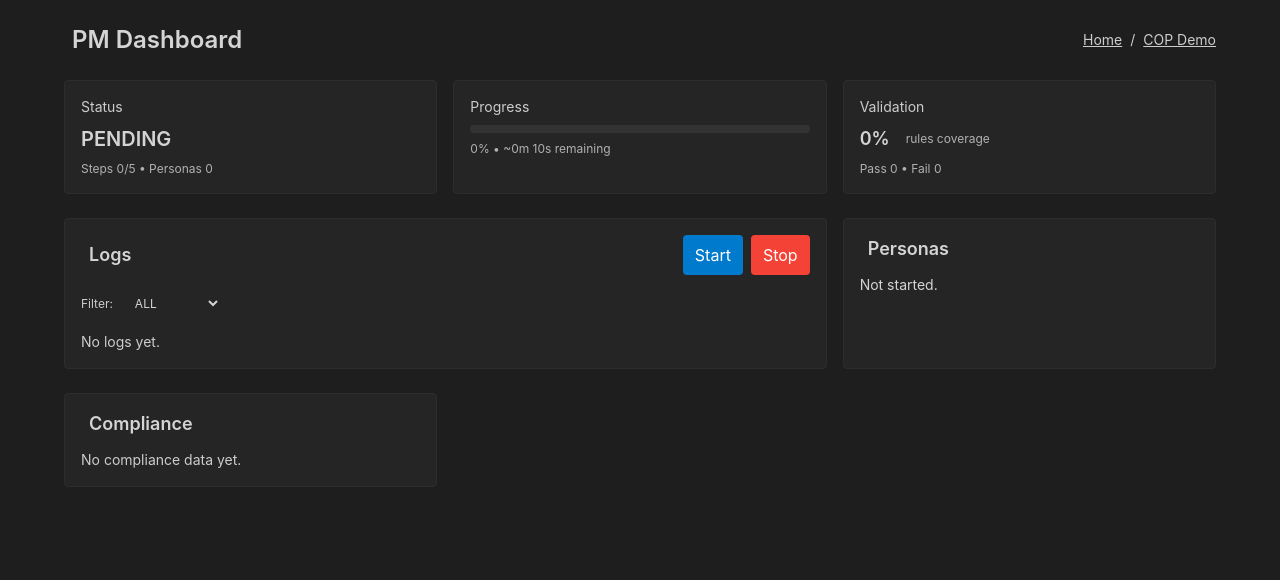
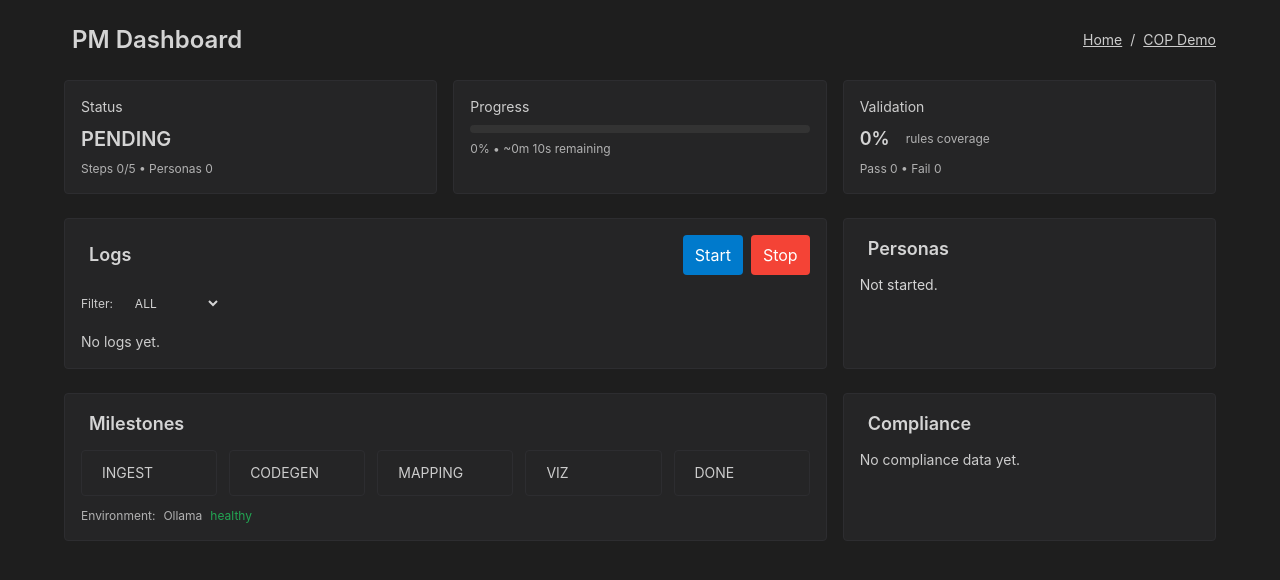
Before and after one commit to laserpointlabs/blueforce-cop-demo, a Next.js app: page /pm-dashboard in a window 1280 px wide. Shown: the top 580 px of the page. Built offline with nearby package versions, Linux system fonts and the light colour scheme.

Commit message:
feat(pm-dashboard): add Milestones card with phase status and environment health to fill left space

```diff
--- a/app/pm-dashboard/page.tsx
+++ b/app/pm-dashboard/page.tsx
@@ -7,6 +7,7 @@ export default function PMDashboard() {
   const [wf, setWf] = useState<any>(null);
   const [polling, setPolling] = useState<number | null>(null);
   const [phaseFilter, setPhaseFilter] = useState<string>('ALL');
+  const [ollamaOk, setOllamaOk] = useState<boolean | null>(null);
 
   const kpis = useMemo(() => {
     const status = wf?.status ?? 'PENDING';
@@ -61,6 +62,13 @@ export default function PMDashboard() {
     setPolling(1);
     return () => clearInterval(interval);
   }, [wfId]);
+
+  useEffect(() => {
+    // Environment health snapshot for PM context
+    fetch('/api/health/ollama')
+      .then((r) => setOllamaOk(r.ok))
+      .catch(() => setOllamaOk(false));
+  }, []);
 
   const start = async () => {
     const res = await fetch('/api/workflows/cop-demo/start', { method: 'POST' });
@@ -165,6 +173,37 @@ export default function PMDashboard() {
         </section>
 
         <section className="grid grid-cols-1 md:grid-cols-3 gap-4">
+          <div className="md:col-span-2 p-4 rounded border space-y-3" style={{ backgroundColor: 'var(--theme-bg-secondary)', borderColor: 'var(--theme-border)' }}>
+            <h2 className="text-lg font-semibold flex items-center gap-2"><Icon name="timeline" size="sm" /> Milestones</h2>
+            {(() => {
+              const phases = ['INGEST', 'CODEGEN', 'MAPPING', 'VIZ', 'DONE'];
+              const current = wf?.step ?? 0; // 0..5
+              return (
+                <ol className="grid grid-cols-1 md:grid-cols-5 gap-3">
+                  {phases.map((ph, idx) => {
+                    const stepNum = idx + 1;
+                    const isDone = (wf?.status === 'COMPLETED') || current > idx + 0;
+                    const isActive = current === stepNum;
+                    const color = isDone ? 'var(--theme-accent-success)' : isActive ? 'var(--theme-accent-primary)' : 'var(--theme-text-muted)';
+                    const icon = isDone ? 'check' : isActive ? 'loading' : 'circle-large-outline';
+                    return (
+                      <li key={ph} className="p-3 rounded border" style={{ borderColor: 'var(--theme-border)' }}>
+                        <div className="flex items-center gap-2">
+                          <i className={`codicon codicon-${icon}`} style={{ color }} />
+                          <span className="text-sm" style={{ color: 'var(--theme-text-secondary)' }}>{ph}</span>
+                        </div>
+                      </li>
+                    );
+                  })}
+                </ol>
+              );
+            })()}
+            <div className="text-xs opacity-80 flex items-center gap-2">
+              <span>Environment:</span>
+              <span>Ollama</span>
+              {ollamaOk === null ? <Icon name="loading" className="animate-spin" /> : ollamaOk ? <span className="text-green-500">healthy</span> : <span className="text-red-500">down</span>}
+            </div>
+          </div>
           <div className="p-4 rounded border space-y-3" style={{ backgroundColor: 'var(--theme-bg-secondary)', borderColor: 'var(--theme-border)' }}>
             <h2 className="text-lg font-semibold flex items-center gap-2"><Icon name="shield" size="sm" /> Compliance</h2>
             {wf?.compliance ? (
```
